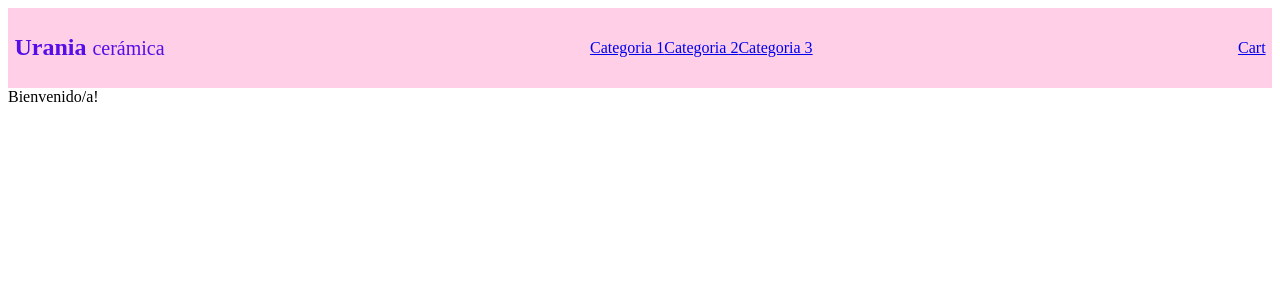
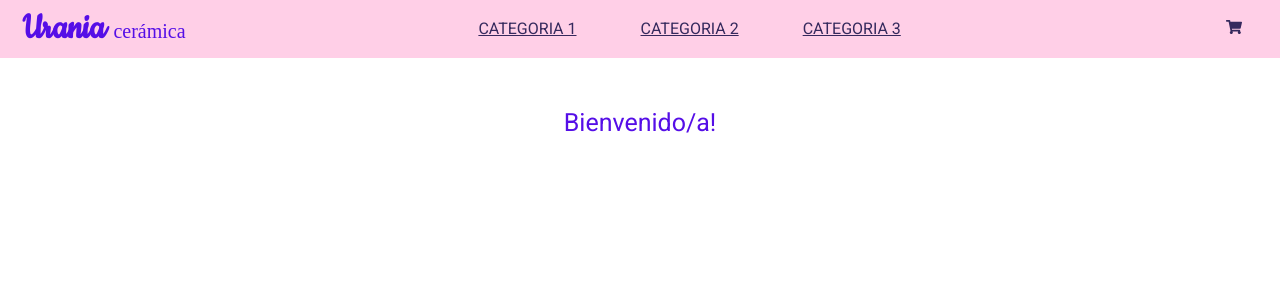
Before and after one commit to fedegomezc/e-commerce-urania, a React (Vite) app: page / in a window 1280 px wide. Shown: the top 300 px of the page. Built offline with nearby package versions, Linux system fonts and the light colour scheme.

Commit message:
PreEntrega1+GomezConde

```diff
--- a/index.html
+++ b/index.html
@@ -4,6 +4,11 @@
     <meta charset="UTF-8" />
     <link rel="icon" type="image/svg+xml" href="/vite.svg" />
     <meta name="viewport" content="width=device-width, initial-scale=1.0" />
+    <!-- Google Fonts -->
+    <link rel="preconnect" href="https://fonts.googleapis.com">
+    <link rel="preconnect" href="https://fonts.gstatic.com" crossorigin>
+    <link href="https://fonts.googleapis.com/css2?family=Cookie&family=Roboto:wght@400;700&display=swap" rel="stylesheet">
+
     <title>Vite + React</title>
   </head>
   <body>
--- a/package.json
+++ b/package.json
@@ -11,6 +11,7 @@
   "dependencies": {
     "react": "^18.2.0",
     "react-dom": "^18.2.0",
+    "react-icons": "^4.6.0",
     "styled-components": "^5.3.6"
   },
   "devDependencies": {
--- a/src/App.css
+++ b/src/App.css
@@ -0,0 +1,5 @@
+*{
+    margin: 0;
+    padding: 0;
+    box-sizing: border-box;
+}
--- a/src/components/ItemListContainer.jsx
+++ b/src/components/ItemListContainer.jsx
@@ -1,7 +1,20 @@
+import styled from "styled-components";
+
 const ItemListContainer = (props) => {
     return (
-        <div>{props.mensaje}</div>
+        <WelcomeContainer>{props.mensaje}</WelcomeContainer>
     )
 }
 
 export default ItemListContainer;
+
+const WelcomeContainer = styled.div`
+    display: block;
+    margin: auto;
+    width: 50%;
+    padding: 50px;
+    text-align: center;
+    font-family: 'Roboto', sans-serif;
+    font-size: 25px;
+    color: #550ee7
+`
--- a/src/components/Navbar/CartWidget.jsx
+++ b/src/components/Navbar/CartWidget.jsx
@@ -1,6 +1,12 @@
+import {FaShoppingCart} from 'react-icons/fa'
+import styled from 'styled-components';
+
 const CartWidget = () => {
     return(
-        <a href="#">Cart</a>
+        <div>
+            <a href="#"><FaShoppingCart /></a>
+        </div>
+
     )
 }
 export default CartWidget;
--- a/src/components/Navbar/Navbar.jsx
+++ b/src/components/Navbar/Navbar.jsx
@@ -19,16 +19,39 @@
 export default Navbar;
 
 const NavContainer = styled.nav`
-    h2{
-        color: #550ee7;
-        font-weight: 400;
-        span{
-            font-weight: bold;
-        }
-    }
     padding: .4rem;
     background-color: #ffcfe7;
     display: flex;
     align-items: center;
     justify-content: space-between;
+
+    h2{
+        color: #550ee7;
+        font-weight: 400;
+        margin-left: 1rem;
+        span{
+            font-weight: bold;
+            font-family: 'Cookie', cursive;
+            font-size: 40px;
+        }
+    }
+
+    a{
+        color: #35295d;
+        padding: 1rem 2rem 1.15rem;
+        text-transform: uppercase;
+        cursor: pointer;
+        min-width: 80px;
+        font-family: 'Roboto', sans-serif;
+        border-radius: 50px;
+    }
+    a:hover {
+
+        background-color: #9578ae;
+        background-size: 100% 100%;
+        color: #cfcaeb;
+
+        text-shadow: 0 -1px 0 #550ee7;
+        font-weight: bold;
+    }
 `
--- a/src/main.jsx
+++ b/src/main.jsx
@@ -1,6 +1,7 @@
 import React from 'react'
 import ReactDOM from 'react-dom/client'
 import App from './App'
+import './App.css'
 
 ReactDOM.createRoot(document.getElementById('root')).render(
   <React.StrictMode>
```
Also changed, not shown: 1 other file (tests, documents, lock files or other folders).
